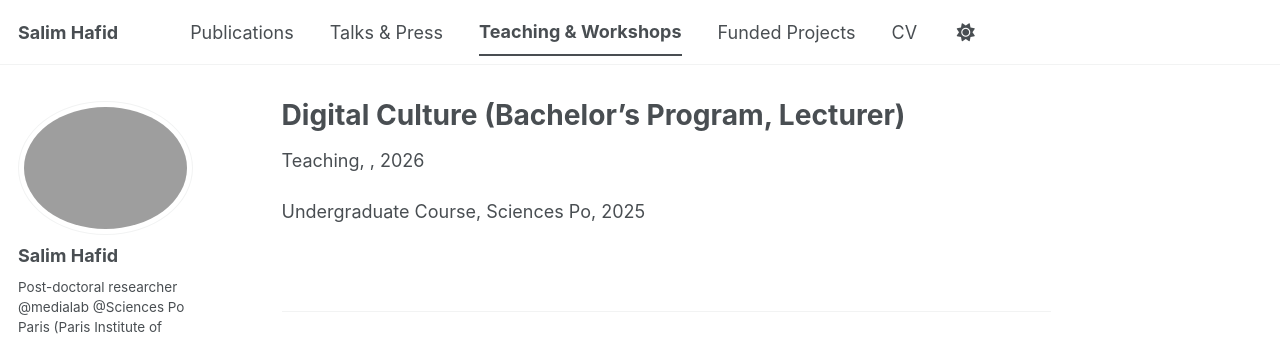
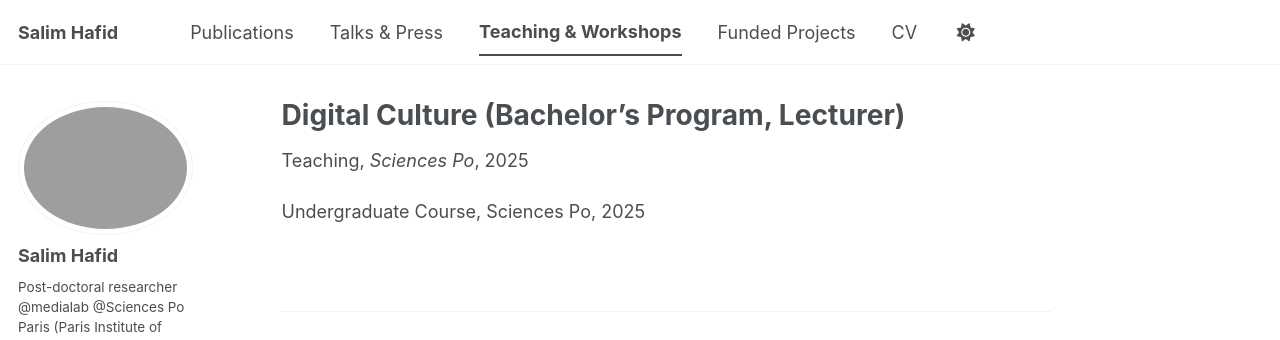
Before and after one commit to salim-hafid/salim-hafid.github.io, a Jekyll site: the page built from _teaching/2025-09-digital-culture.md, in a window 1280 px wide. Shown: the top 340 px of the page. Built offline with Jekyll 4.4.1, drawn with Linux system fonts in a browser that asks for light colours; some web fonts are replaced; a script bundle is joined from its source files by our own code; library files that are not in the unit come from our copies.

Commit message:
Add venue, date, and location to course details

```diff
--- a/_teaching/2025-09-digital-culture.md
+++ b/_teaching/2025-09-digital-culture.md
@@ -3,6 +3,9 @@ title: "Digital Culture (Bachelor's Program, Lecturer)"
 collection: teaching
 type: "Teaching"
 permalink: /teaching/2025-09-digital-culture
+venue: "Sciences Po"
+date: 2025-09-01
+location: "Paris, France"
 ---
 
 Undergraduate Course, Sciences Po, 2025
```
